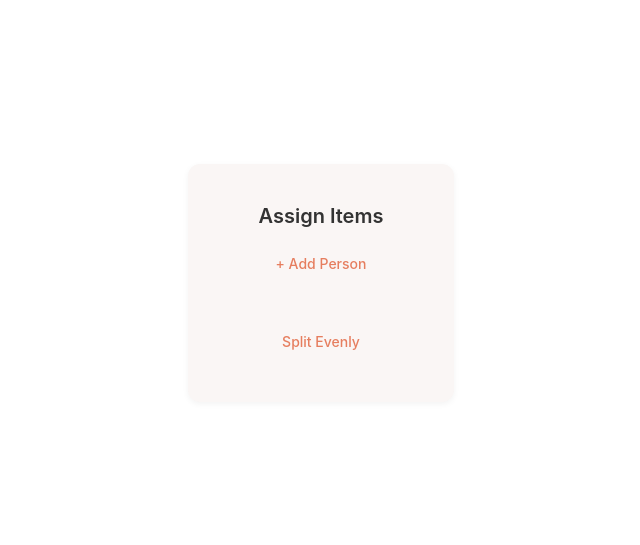
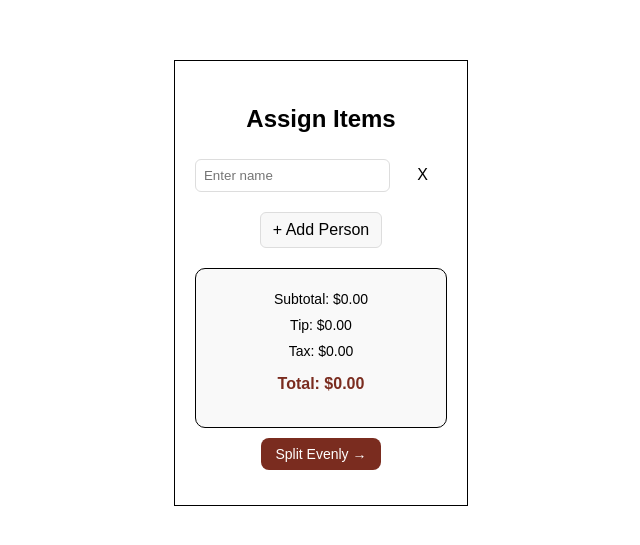
Before and after one commit to Gauresh-Gaude/codunto, a React (Vite) app in the folder week4/bill-splitter/: page /assign in a window 1280 px wide. Shown: the part 117-662 px from the top of the page, without its empty margins (319-959 px from the left). Built offline with nearby package versions, Linux system fonts and the light colour scheme.

Commit message:
uddates , added Assign items and summar

```diff
--- a/week4/bill-splitter/src/App.jsx
+++ b/week4/bill-splitter/src/App.jsx
@@ -2,6 +2,7 @@ import React from 'react'
 import Heading from './components/Heading.jsx'
 import ManualEntry from './components/ManualEntry.jsx'
 import AssignItems from "./components/AssignItems.jsx";
+import FinalSummary from './components/Summary.jsx'
 import { BrowserRouter, Routes, Route } from "react-router";
 import './App.css'
 
@@ -13,6 +14,7 @@ function App() {
           <Route path="/" element={<Heading />} />
           <Route path="/manual" element={<ManualEntry />} />
           <Route path="/assign" element={<AssignItems />} />
+          <Route path="/summary" element={<FinalSummary />} />
         </Routes>
       </BrowserRouter>
     </>
--- a/week4/bill-splitter/src/components/AssignItems.css
+++ b/week4/bill-splitter/src/components/AssignItems.css
@@ -1,78 +1,124 @@
 .assign-container {
-  max-width: 420px;
-  margin: 30px auto;
-  background: #faf6f5;
+  max-width: 600px;
+  color: #000;
+  margin: auto;
   padding: 20px;
-  border-radius: 12px;
-  font-family: "Inter", sans-serif;
-  box-shadow: 0 2px 6px rgba(0,0,0,0.05);
+  font-family: sans-serif;
+  border: 1px solid black;
 }
 
-.assign-container h2 {
-  font-size: 20px;
-  font-weight: 600;
-  margin-bottom: 16px;
-  color: #333;
+.people-section {
+  margin-bottom: 20px;
 }
 
-.assign-container button {
+.person-row {
+  display: flex;
+  align-items: center;
+  margin-bottom: 10px;
+}
+
+.person-row input {
+  flex: 1;
+  padding: 8px;
+  border: 1px solid #ddd;
+  border-radius: 6px;
+}
+
+.delete-person {
+  margin-left: 8px;
   background: none;
   border: none;
-  color: #e67e5f;
-  font-weight: 500;
+  color: #000;
   cursor: pointer;
-  margin-bottom: 20px;
+}
+
+.add-person {
+  margin-top: 8px;
+  padding: 8px 12px;
+  border: 1px solid #ddd;
+  border-radius: 6px;
+  background: #f8f8f8;
+  color: #000;
+  cursor: pointer;
+}
+
+.items-section {
+  margin-top: 20px;
+}
+
+.item-card {
+  background: #fff;
+  border: 1px solid #eee;
+  border-radius: 10px;
+  padding: 12px;
+  margin-bottom: 12px;
+}
+
+.item-header {
+  display: flex;
+  justify-content: space-between;
+  margin-bottom: 10px;
+  font-weight: 600;
+}
+
+.tags {
+  display: flex;
+  flex-wrap: wrap;
+  gap: 8px;
+}
+
+.tag {
+  padding: 6px 12px;
+  border-radius: 16px;
+  border: 1px solid #ccc;
+  background: #f2f2f2;
+  cursor: pointer;
+  font-size: 14px;
+  transition: 0.2s;
+}
+
+.tag.selected {
+  background: #7a2c1f; /* deep brown/red */
+  color: #fff;
+  border: none;
+}
+.split-btn-container {
+  display: flex;
+  justify-content: center;
+  margin-bottom: 15px;
+}
+
+.split-btn {
+  padding: 8px 14px;
+  background: #7a2c1f;
+  color: white;
+  border: none;
+  margin-top: 10px;
+  border-radius: 8px;
+  cursor: pointer;
+  font-size: 14px;
+  transition: 0.2s;
+}
+
+.split-btn:hover {
+  background: #5e2016;
+}
+
+.summary-box {
+  margin-top: 20px;
+  padding: 15px;
+  background: #f9f9f9;
+  border-radius: 10px;
+  border: 1px solid #000000;
+}
+
+.summary-box p {
+  margin: 5px 0;
   font-size: 14px;
 }
 
-.assign-container button:hover {
-  text-decoration: underline;
+.summary-box h3 {
+  margin-top: 10px;
+  font-size: 16px;
+  color: #7a2c1f;
 }
-
-.assign-row {
-  background: #fff;
-  padding: 14px 16px;
-  margin-bottom: 12px;
-  border-radius: 10px;
-  display: flex;
-  justify-content: space-between;
-  align-items: center;
-  border: 1px solid #eee;
-  font-size: 15px;
-}
-
-.assign-row span {
-  font-weight: 500;
-  color: #444;
-}
-
-.assign-row select {
-  border: 1px solid #ddd;
-  border-radius: 8px;
-  padding: 6px 10px;
-  font-size: 14px;
-  background: #f9f9f9;
-  cursor: pointer;
-}
-
-.assign-row select:focus {
-  outline: none;
-  border-color: #e67e5f;
-}
-
-.continue-btn {
-  width: 100%;
-  background: #e67e5f;
-  color: white;
-  padding: 12px;
-  font-size: 15px;
-  border: none;
-  border-radius: 10px;
-  cursor: pointer;
-  margin-top: 20px;
-  transition: background 0.2s;
-}
-
-.continue-btn:hover {
-  background: #cf6547;
-}
--- a/week4/bill-splitter/src/components/AssignItems.jsx
+++ b/week4/bill-splitter/src/components/AssignItems.jsx
@@ -1,43 +1,119 @@
-import React, { useState } from 'react';
-// import { useNavigate } from "react-router-dom";
-import "./AssignItems.css"
+import React, { useState } from "react";
+import { useLocation, useNavigate } from "react-router-dom";
+import "./AssignItems.css";
 
-const AssignItems = ({ items = [] }) => {
-  const [people, setPeople] = useState(["Gauresh", "Ajay "]);
+const AssignItems = () => {
+  const location = useLocation();
+  const navigate = useNavigate();
+
+  const { items = [], tip = 0, tax = 0 } = location.state || {};
+
+  const [people, setPeople] = useState([""]);
   const [assignments, setAssignments] = useState({});
 
-  const addPerson = () => {
-    const newName = prompt("Enter person's name:");
-    if (newName) setPeople([...people, newName]);
+  const handlePersonChange = (index, value) => {
+    const updated = [...people];
+    updated[index] = value;
+    setPeople(updated);
   };
 
-  const assignItem = (item, person) => {
-    setAssignments({ ...assignments, [item.name]: person });
+  const addPerson = () => setPeople([...people, ""]);
+  const removePerson = (index) => {
+    setPeople(people.filter((_, i) => i !== index));
   };
+
+  const toggleAssignment = (itemIndex, person) => {
+    setAssignments((prev) => {
+      const itemAssignments = prev[itemIndex] || [];
+      if (itemAssignments.includes(person)) {
+        return { ...prev, [itemIndex]: itemAssignments.filter((p) => p !== person) };
+      } else {
+        return { ...prev, [itemIndex]: [...itemAssignments, person] };
+      }
+    });
+  };
+
+  // Split evenly assigns each item to all people
+  const splitEvenly = () => {
+    const newAssignments = {};
+    items.forEach((_, i) => {
+      newAssignments[i] = [...people.filter((p) => p.trim() !== "")];
+    });
+    setAssignments(newAssignments);
+
+    // Navigate to summary page
+    navigate("/summary", {
+      state: { people, items, assignments: newAssignments, tip, tax },
+    });
+  };
+
+  const subtotal = items.reduce(
+    (sum, item) => sum + (parseFloat(item.price) || 0),
+    0
+  );
+  const total = subtotal + parseFloat(tip || 0) + parseFloat(tax || 0);
 
   return (
     <div className="assign-container">
       <h2>Assign Items</h2>
-      <button onClick={addPerson}>+ Add Person</button>
 
-      {items.map((item, i) => (
-        <div key={i} className="assign-row">
-          <span>{item.name} - ${item.price}</span>
-          <select
-            onChange={(e) => assignItem(item, e.target.value)}
-            value={assignments[item.name] || ""}
-          >
-            <option value="">Select Person</option>
-            {people.map((p, j) => (
-              <option key={j} value={p}>
-                {p}
-              </option>
-            ))}
-          </select>
+      {/* People Section */}
+      <div className="people-section">
+        {people.map((person, i) => (
+          <div key={i} className="person-row">
+            <input
+              type="text"
+              placeholder="Enter name"
+              value={person}
+              onChange={(e) => handlePersonChange(i, e.target.value)}
+            />
+            <button className="delete-person" onClick={() => removePerson(i)}> X</button>
+          </div>
+        ))}
+        <button className="add-person" onClick={addPerson}>+ Add Person</button>
+      </div>
+
+      {/* Items Section */}
+      <div className="items-section">
+
+        {items.map((item, index) => (
+          <div key={index} className="item-card">
+            <div className="item-header">
+              <span>{item.name || "Unnamed item"}</span>
+              <span>${item.price || 0}</span>
+            </div>
+            <div className="tags">
+              {people.map(
+                (person, i) =>
+                  person.trim() !== "" && (
+                    <span
+                      key={i}
+                      className={`tag ${
+                        assignments[index]?.includes(person) ? "selected" : ""
+                      }`}
+                      onClick={() => toggleAssignment(index, person)}
+                    >
+                      {person}
+                    </span>
+                  )
+              )}
+            </div>
+          </div>
+        ))}
+      </div>
+
+      {/* Summary Section */}
+      <div className="summary-box">
+        <p>Subtotal: ${subtotal.toFixed(2)}</p>
+        <p>Tip: ${parseFloat(tip || 0).toFixed(2)}</p>
+        <p>Tax: ${parseFloat(tax || 0).toFixed(2)}</p>
+        <h3>Total: ${total.toFixed(2)}</h3>
+      </div>
+
+      <div className="split-btn-container">
+          <button className="split-btn" onClick={() => navigate("/summary")}>Split Evenly →</button>
         </div>
-      ))}
 
-      <button className="continue-btn">Split Evenly</button>
     </div>
   );
 };
--- a/week4/bill-splitter/src/components/ManualEntry.jsx
+++ b/week4/bill-splitter/src/components/ManualEntry.jsx
@@ -80,7 +80,13 @@ const ManualEntry = ({ goBack }) => {
 
       <div className="total">Total: ${total.toFixed(2)}</div>
 
-      <button className="continue-btn" onClick={() => navigate("/assign")}>Continue</button>
+      <button
+  className="continue-btn"
+  onClick={() => navigate("/assign", { state: { items, tip, tax } })}
+>
+  Continue
+</button>
+
     </div>
   );
 };
```
Also changed, not shown: week4/bill-splitter/src/components/Summary.css (added), week4/bill-splitter/src/components/Summary.jsx (added).
